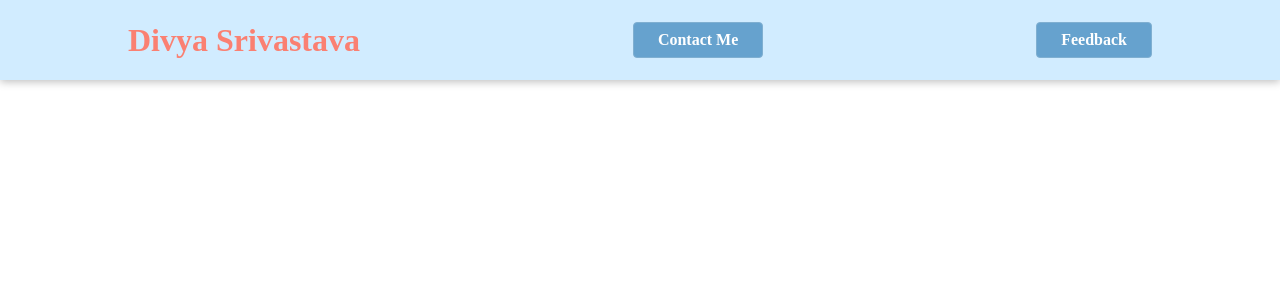
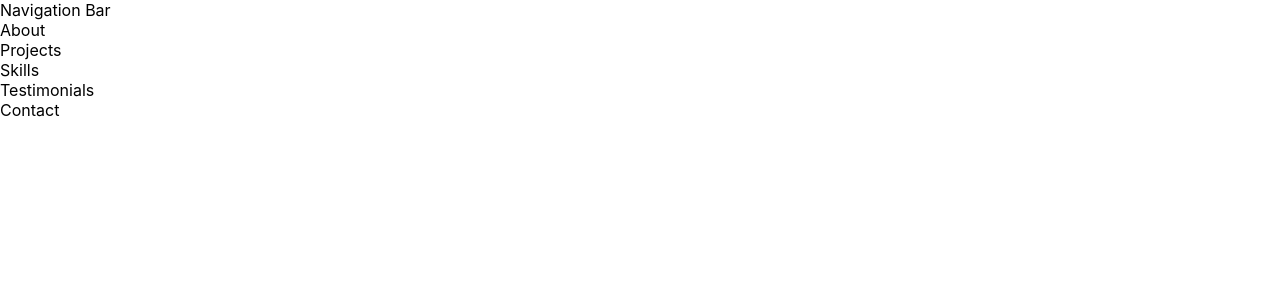
Before and after one commit to divya-123/portfolio-react-js, a React (Create React App) app: page / in a window 1280 px wide. Shown: the top 300 px of the page. Built offline with nearby package versions, Linux system fonts and the light colour scheme.

Commit message:
Basic Parts of the App added

```diff
--- a/src/App.js
+++ b/src/App.js
@@ -5,14 +5,29 @@ import Modal from './components/UI/Modal';
 
 import Header from './components/Layout/Header';
 
+import Navbar from './components/sections/Navbar';
+import About from './components/sections/About';
+import Projects from './components/sections/Projects';
+import Skills from './components/sections/Skills';
+import Testimonials from './components/sections/Testimonials';
+import Contact from './components/sections/Contact';
+
 function App() {
 
   return (
-    <div className="App">
-    {/* <ContactMe />    */}
-       <Header />
-       {/* <Modal /> */}
-    </div>
+    // <div className="App">
+    // {/* <ContactMe />    */}
+    //    <Header />
+    //    {/* <Modal /> */}
+    // </div>
+    <main className="text-gray-400 bg-gray-900 body-font">
+      <Navbar />
+      <About />
+      <Projects />
+      <Skills />
+      <Testimonials />
+      <Contact />
+    </main>
   );
 }
 
--- a/src/components/Forms/ContactMe.js
+++ b/src/components/Forms/ContactMe.js
@@ -7,6 +7,9 @@ const ContactMe = (props) => {
     const [enteredName, setEnteredName] = useState('');
     const [enteredEmail, setEnteredEmail] = useState('');
     const [enteredMessage, setEnteredMessage] = useState('');
+    const [animate, setAnimate] = useState(false);
+
+    const handleClick = () => setAnimate(!animate);
 
     const confirmHandler = (event) =>{
         event.preventDefault();
@@ -59,6 +62,7 @@ const ContactMe = (props) => {
             </div>
             <div className={classes.actions}>
             <button>Submit</button>
+            <button onClick={handleClick} className={classes.animate}>Animate Me</button>
             </div>
         </form>
         </Card>
--- a/src/components/Forms/ContactMe.module.css
+++ b/src/components/Forms/ContactMe.module.css
@@ -54,3 +54,11 @@
     background-color: #66a2ce;
     border-color: #66a2ce;
   }
+
+  .animate {
+    transition: transform .35s ease-in-out;
+  }
+
+  .animate.grow {
+    transform: scale(1.5);
+  }
--- /dev/null
+++ b/src/components/sections/About.js
@@ -0,0 +1,11 @@
+import React from 'react';
+
+const About = () => {
+    return(
+        <div>
+            About
+        </div>
+    )
+};
+
+export default About;
--- /dev/null
+++ b/src/components/sections/Contact.js
@@ -0,0 +1,11 @@
+import React from 'react';
+
+const Contact = () => {
+    return(
+        <div>
+            Contact
+        </div>
+    )
+};
+
+export default Contact;
--- /dev/null
+++ b/src/components/sections/Navbar.js
@@ -0,0 +1,11 @@
+import React from 'react';
+
+const Navbar = () => {
+    return(
+        <div>
+            Navigation Bar
+        </div>
+    )
+};
+
+export default Navbar;
--- /dev/null
+++ b/src/components/sections/Projects.js
@@ -0,0 +1,11 @@
+import React from 'react';
+
+const Projects = () => {
+    return(
+        <div>
+            Projects
+        </div>
+    )
+};
+
+export default Projects;
--- /dev/null
+++ b/src/components/sections/Skills.js
@@ -0,0 +1,11 @@
+import React from 'react';
+
+const Skills = () => {
+    return(
+        <div>
+            Skills
+        </div>
+    )
+};
+
+export default Skills;
--- /dev/null
+++ b/src/components/sections/Testimonials.js
@@ -0,0 +1,11 @@
+import React from 'react';
+
+const Testimonials = () => {
+    return(
+        <div>
+            Testimonials
+        </div>
+    )
+};
+
+export default Testimonials;
```
